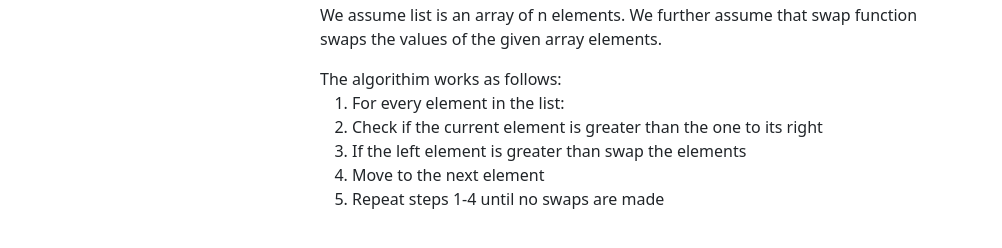
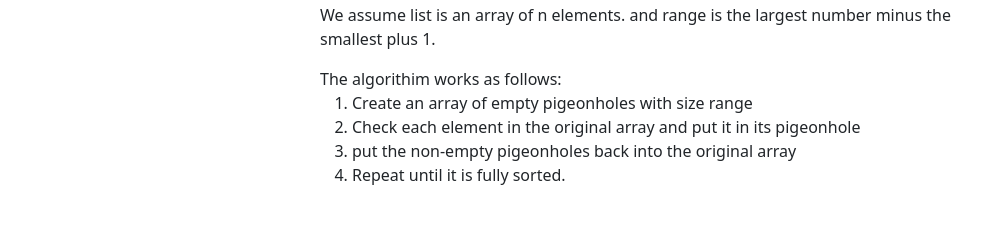
Before and after one commit to DiamondMC/Hackathon, a plain HTML site: page algorithm/index.html in a window 1280 px wide. Shown: the part 128-376 px from the top of the page, without its empty margins (0-1002 px from the left). Drawn offline with Linux system fonts and the light colour scheme.

Commit message:
Update index.html

```diff
--- a/algorithm/index.html
+++ b/algorithm/index.html
@@ -6,7 +6,7 @@
         <link href="../css/bootstrap.min.css" rel="stylesheet">
         <link href="../css/style.css" rel="stylesheet">
         <script src="../js/bootstrap.min.js"></script>
-        <title>Bubble Sort</title>
+        <title>Pigeonhole Sort</title>
     </head>
     <body>
         <nav class="navbar navbar-expand-lg navbar-light bg-light fixed-top">
@@ -34,14 +34,13 @@
         </nav>
         <div id="content" class="col-10 col-md-8 col-lg-6 mx-auto">
             <h1>Algorithm</h1>
-            <p>We assume list is an array of n elements. We further assume that swap function swaps the values of the given array elements.</p>
+            <p>We assume list is an array of n elements. and range is the largest number minus the smallest plus 1.</p>
             The algorithim works as follows: <br>
             <ol>
-                <li>For every element in the list:</li>
-                <li>Check if the current element is greater than the one to its right</li>
-                <li>If the left element is greater than swap the elements</li>
-                <li>Move to the next element</li>
-                <li>Repeat steps 1-4 until no swaps are made</li>
+                <li>Create an array of empty pigeonholes with size range</li>
+                <li>Check each element in the original array and put it in its pigeonhole</li>
+                <li>put the non-empty pigeonholes back into the original array</li>
+                <li>Repeat until it is fully sorted.</li>
             </ol>
         </div>
     </body>
```
